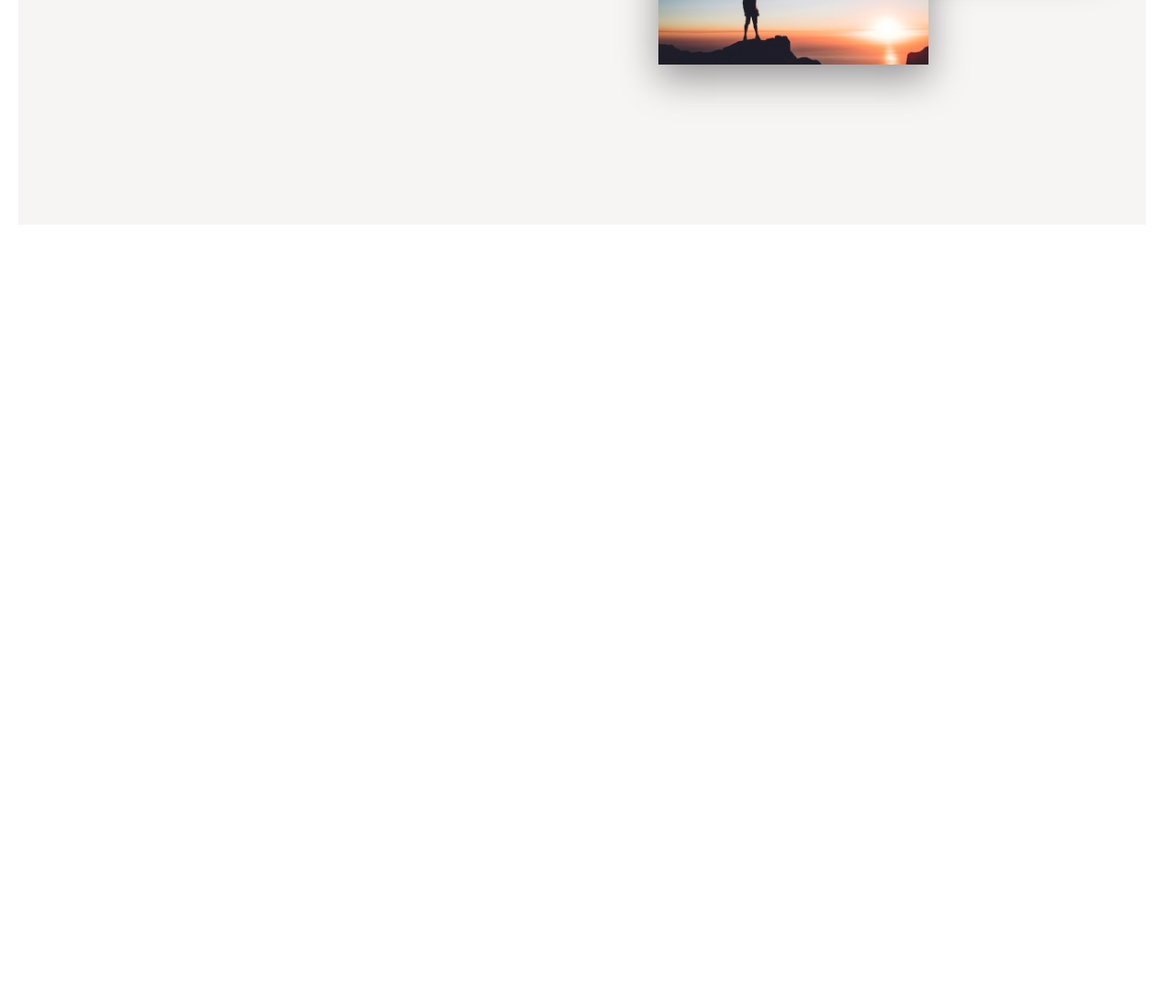
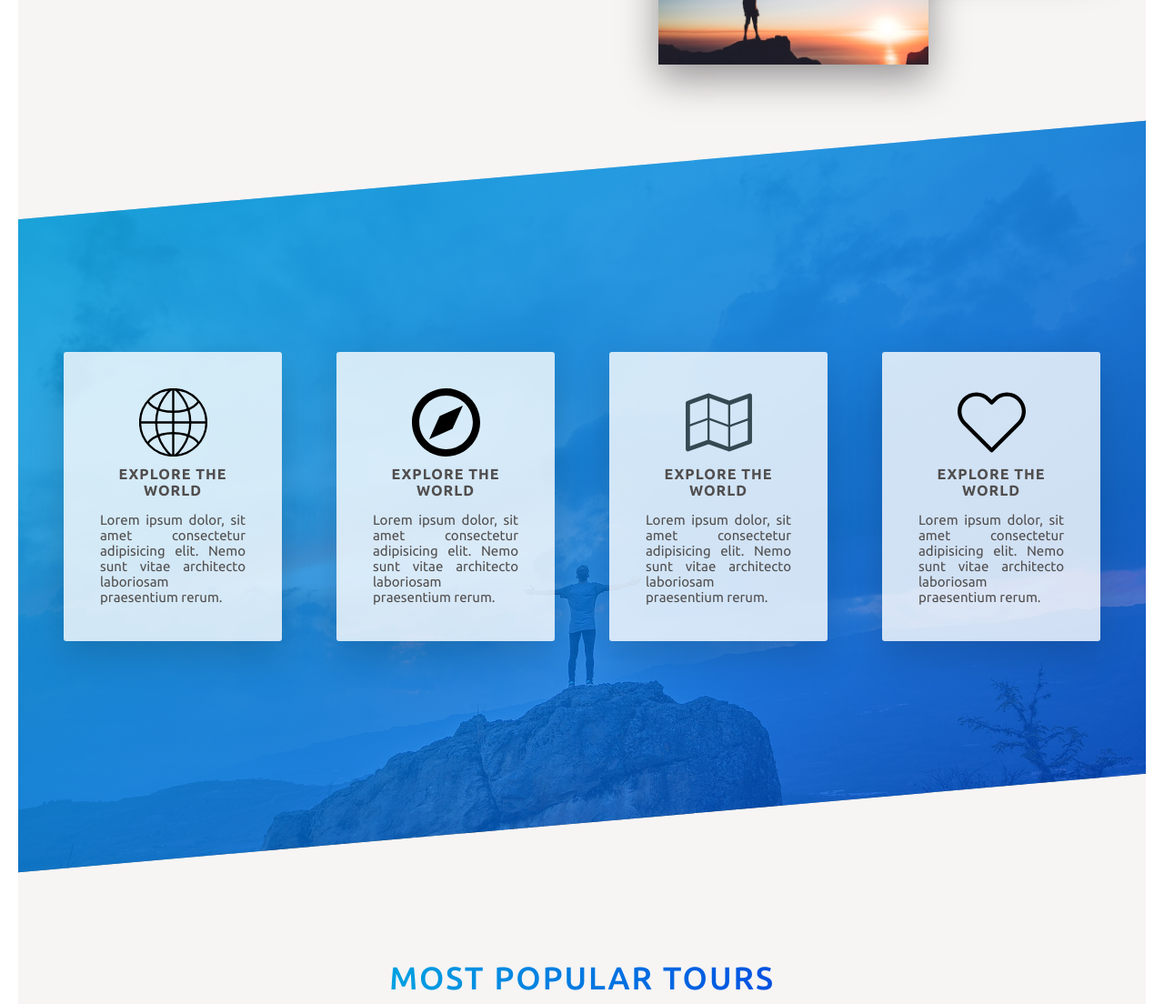
Before and after one commit to eduarf/travel-is-good, a website: page index.html in a window 1280 px wide. Shown: the part 1316-2420 px from the top of the page at 91% size. Before the commit the page ends 1583 px from the top, so only its background shows below. Drawn offline with Linux system fonts and the light colour scheme.

Commit message:
features

```diff
--- a/index.html
+++ b/index.html
@@ -78,6 +78,89 @@
           </div>
         </div>
       </section>
+
+      <section class="section-features">
+        <div class="row">
+          <div class="col-1-of-4">
+            <div class="feature-box">
+              <object
+                class="feature-box__icon"
+                data="images/world.svg"
+                type="image/svg+xml"
+              ></object>
+              <h3 class="heading-tertiary u-margin-bottom-small">Explore the world</h3>
+              <p class="feature-box__text">
+                Lorem ipsum dolor, sit amet consectetur adipisicing elit. Nemo
+                sunt vitae architecto laboriosam praesentium rerum.
+              </p>
+            </div>
+          </div>
+          <div class="col-1-of-4">
+            <div class="feature-box">
+              <object
+                class="feature-box__icon"
+                data="images/compass.svg"
+                type="image/svg+xml"
+              ></object>
+              <h3 class="heading-tertiary u-margin-bottom-small">Explore the world</h3>
+              <p class="feature-box__text">
+                Lorem ipsum dolor, sit amet consectetur adipisicing elit. Nemo
+                sunt vitae architecto laboriosam praesentium rerum.
+              </p>
+            </div>
+          </div>
+          <div class="col-1-of-4">
+            <div class="feature-box">
+              <object
+                class="feature-box__icon"
+                data="images/map.svg"
+                type="image/svg+xml"
+              ></object>
+              <h3 class="heading-tertiary u-margin-bottom-small">Explore the world</h3>
+              <p class="feature-box__text">
+                Lorem ipsum dolor, sit amet consectetur adipisicing elit. Nemo
+                sunt vitae architecto laboriosam praesentium rerum.
+              </p>
+            </div>
+          </div>
+          <div class="col-1-of-4">
+            <div class="feature-box">
+              <object
+                class="feature-box__icon"
+                data="images/heart.svg"
+                type="image/svg+xml"
+              ></object>
+              <h3 class="heading-tertiary u-margin-bottom-small">Explore the world</h3>
+              <p class="feature-box__text">
+                Lorem ipsum dolor, sit amet consectetur adipisicing elit. Nemo
+                sunt vitae architecto laboriosam praesentium rerum.
+              </p>
+            </div>
+          </div>
+        </div>
+      </section>
+
+      <section class="section-tours">
+        <div class="u-center-text u-margin-bottom-big">
+          <h2 class="heading-secondary">
+            Most popular tours
+          </h2>
+        </div>
+
+        <div class="row">
+          <div class="col-1-of-3">
+              <div class="card">
+                Card Text
+              </div>
+          </div>
+          <div class="col-1-of-3">
+            <div class="card"></div>
+          </div>
+          <div class="col-1-of-3">
+            <div class="card"></div>
+          </div>
+
+      </section>
     </main>
 
     <!--
--- /dev/null
+++ b/sass/components/_card.scss
@@ -0,0 +1,4 @@
+.card {
+    background-color: orangered;
+    height: 50rem;
+}
--- /dev/null
+++ b/sass/components/_feature-box.scss
@@ -0,0 +1,19 @@
+.feature-box {
+  background-color: rgba($color-white, 0.8);
+  font-size: 1.5rem;
+  padding: 4rem;
+  text-align: center;
+  border-radius: 3px;
+  box-shadow: 0 1.5rem 4rem rgba($color-black, 0.15);
+  transition: all .3s;
+  &__icon {
+    height: 5em;
+    margin-bottom: 0.7rem;
+  }
+  &:hover{
+    transform: translateY(-1.5rem) scale(1.02);
+  }
+  &__text {
+    text-align: justify ;
+  }
+}
--- a/sass/main.scss
+++ b/sass/main.scss
@@ -10,6 +10,8 @@
 
 @import "components/button";
 @import "components/composition";
+@import "components/feature-box";
+@import "components/card";
 
 
 @import "layouts/header";
--- a/sass/pages/_home.scss
+++ b/sass/pages/_home.scss
@@ -3,3 +3,26 @@
     padding: 25rem 0;
     margin-top: -14vh;
 }
+.section-features {
+    padding: 20rem 0;
+    margin-top: -6rem;
+    background-image: linear-gradient(
+        to right bottom,
+        rgba($color-primary-light, 0.8),
+        rgba($color-primary-dark, 0.7)
+      ),
+      url("../images/header-bg.jpg");
+      background-size: cover;
+      background-position: center;
+      background-attachment: fixed;
+      transform: skewY(-5deg);
+      & > * {
+        transform: skewY(5deg);
+      }
+  }
+
+  .section-tours {
+    background-color: $color-gray-light;
+    padding: 25rem 0 50rem 0;
+    margin-top: -10rem;
+  }
```
Also changed, not shown: css/style.css, images/compass.svg (added), images/heart.svg (added), images/map.svg (added), images/world.svg (added), sass/layouts/_header.scss (line endings or trailing spaces).
